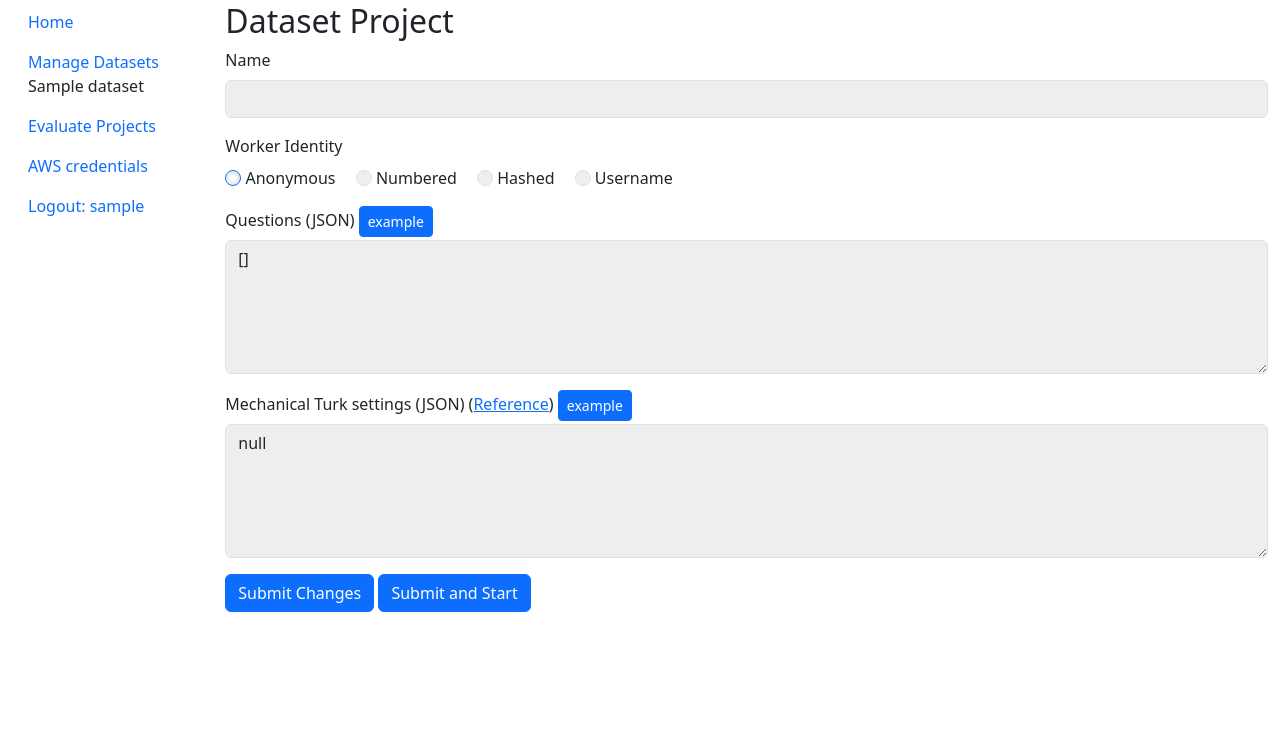
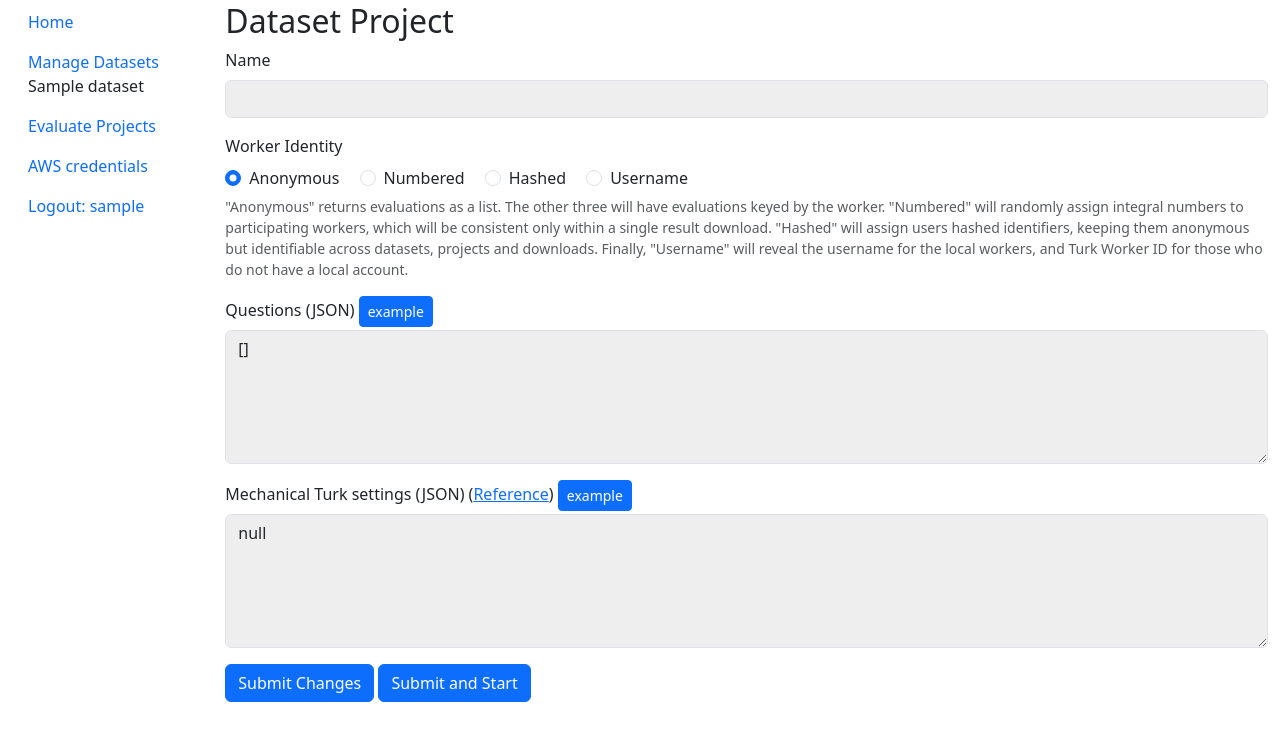
Before and after one commit to aistairc/commentary_evaluator, a Django app: page /datasets/1/projects/new in a window 1280 px wide. Shown: the part 70-800 px from the top of the page. Run offline with Django 5.2, Linux system fonts and the light colour scheme; a user stored in the database is signed in; tables that the repository leaves empty hold one stand-in row (values such as "Sample post"); data that the repository does not hold is empty; parts of the project's set-up code (start-up, migrations or seed data) failed here and were passed over; some libraries are stand-ins or nearby versions.

Commit message:
Make Project editable; implement identity logic

```diff
--- a/video_eval_app/static/video_eval_app/style.css
+++ b/video_eval_app/static/video_eval_app/style.css
@@ -1,4 +1,4 @@
-textarea:not([readonly]), input:not([readonly]) {
+textarea:not([readonly]), input:not([readonly], [type="check"], [type="radio"]) {
   background-color: #eeeeee !important;
 }
 
--- a/video_eval_app/templates/dataset_project.html
+++ b/video_eval_app/templates/dataset_project.html
@@ -20,14 +20,19 @@
 
     <div class="mb-3">
       <label for="project-name" class="form-label">Name</label>
-      <input class="form-control" id="project-name" name="name" value="{{project.name}}" {% if project.is_started %}readonly{% endif %}>
+      <input class="form-control" id="project-name" name="name" value="{{project.name}}">
     </div>
     <div class="mb-3">
       <div class="form-label">Worker Identity</div>
       {% for value, label in identity_choices %}
-        <input type="radio" class="form-check-input" id="identity-{{value}}" name="identity" value="{{value}}" {% if project.worker_identity == value %}checked{% endif %} {% if project.is_started %}disabled{% endif %}>
-        <label for="identity-{{value}}" class="form-check-label me-3">{{label}}</label>
+        <div class="form-check form-check-inline">
+          <input type="radio" class="form-check-input" id="identity-{{value}}" name="identity" value="{{value}}" {% if project.worker_identity == value %}checked{% endif %}>
+          <label for="identity-{{value}}" class="form-check-label">{{label}}</label>
+        </div>
       {% endfor %}
+      <div class="form-text">
+        "Anonymous" returns evaluations as a list. The other three will have evaluations keyed by the worker. "Numbered" will randomly assign integral numbers to participating workers, which will be consistent only within a single result download. "Hashed" will assign users hashed identifiers, keeping them anonymous but identifiable across datasets, projects and downloads. Finally, "Username" will reveal the username for the local workers, and Turk Worker ID for those who do not have a local account.
+      </div>
     </div>
     <div class="mb-3">
       <label for="project-questions" class="form-label">Questions (JSON)</label> <button class="btn btn-primary btn-sm" type="button" data-bs-toggle="collapse" data-bs-target="#q-example">example</button>
@@ -61,6 +66,7 @@
       <small class="form-text text-muted">
       </small>
     </div>
+    <button type="submit" class="btn btn-primary" {{busy_disabled}}>Submit Changes</button>
     {% if project.is_started %}
       {% if preview_url %}
         <a href="{{preview_url}}" class="btn btn-primary">Preview</a>
@@ -68,7 +74,6 @@
       {% endif %}
       <a download="{{project.name}}.json" href="{% url 'project_results' project.id %}" class="btn btn-primary">Download results ({{num_approved_assignments}})</a>
     {% else %}
-      <button type="submit" class="btn btn-primary" {{busy_disabled}}>Submit Changes</button>
       <button type="submit" name="start" value="1" class="btn btn-primary" {{busy_disabled}}>Submit and Start</button>
     {% endif %}
   </form>
--- a/video_eval_app/views.py
+++ b/video_eval_app/views.py
@@ -6,6 +6,8 @@ import json
 from datetime import datetime
 from io import BytesIO
 import os
+import hashlib
+import random
 
 from django.core.files import File
 from django.conf import settings
@@ -18,7 +20,7 @@ from django.views.decorators.csrf import csrf_exempt
 from django.views.decorators.http import require_POST, require_safe
 from django.db import transaction
 from django.db.utils import IntegrityError
-from django.db.models import Exists, OuterRef
+from django.db.models import Exists, OuterRef, F
 from django.utils.safestring import SafeString
 from django.contrib import messages
 from django.contrib.auth import login
@@ -147,6 +149,9 @@ def get_user_list_for_perm(perms, perm):
     return ', '.join(sorted(
         user.username for user, permlist in perms.items() if perm in permlist
     ))
+
+def secure_hash(input):
+    return hashlib.sha256(input.encode()).hexdigest()
 
 # ---
 
@@ -672,6 +677,14 @@ def project_results(request, project_id):
     assignments = Assignment.objects.filter(
         task__project_id=project_id, is_approved=True,
     )
+    identity = project.worker_identity
+    anonymous = identity == Project.WorkerIdentity.ANONYMOUS
+    if not anonymous:
+        ic("ANNOTATING")
+        assignments = assignments.annotate(
+            username=F('worker__user__username'),
+            turk_worker_id=F('worker__turk_worker_id'),
+        )
     results = {
         "project": project.name,
         "tasks": {
@@ -679,13 +692,30 @@ def project_results(request, project_id):
                 "name": task.segment.dataset_video.name,
                 "start": task.segment.start,
                 "end": task.segment.end,
-                "evaluations": [],
+                "evaluations": [] if anonymous else {},
             }
             for task in tasks
         },
     }
+    if not anonymous:
+        workers = {
+            assignment.worker_id: assignment.username or f"TURK:{assignment.turk_worker_id}"
+            for assignment in assignments
+        }
+        worker_ids = list(workers)
+        random.shuffle(worker_ids)
+        for ix, worker_id in enumerate(worker_ids):
+            if identity == Project.WorkerIdentity.NUMBERED:
+                workers[worker_id] = ix
+            elif identity == Project.WorkerIdentity.HASHED:
+                workers[worker_id] = secure_hash(f"WORKER:{worker_id}:{settings.SECRET_KEY}")
     for assignment in assignments:
-        results["tasks"][assignment.task_id]["evaluations"].append(assignment.result)
+        evaluations = results["tasks"][assignment.task_id]["evaluations"]
+        if anonymous:
+            evaluations.append(assignment.result)
+        else:
+            evaluations[workers[assignment.worker_id]] = assignment.result
+
     results["tasks"] = list(results["tasks"].values())
     return HttpResponse(
         json.dumps(results, ensure_ascii=False),
```
